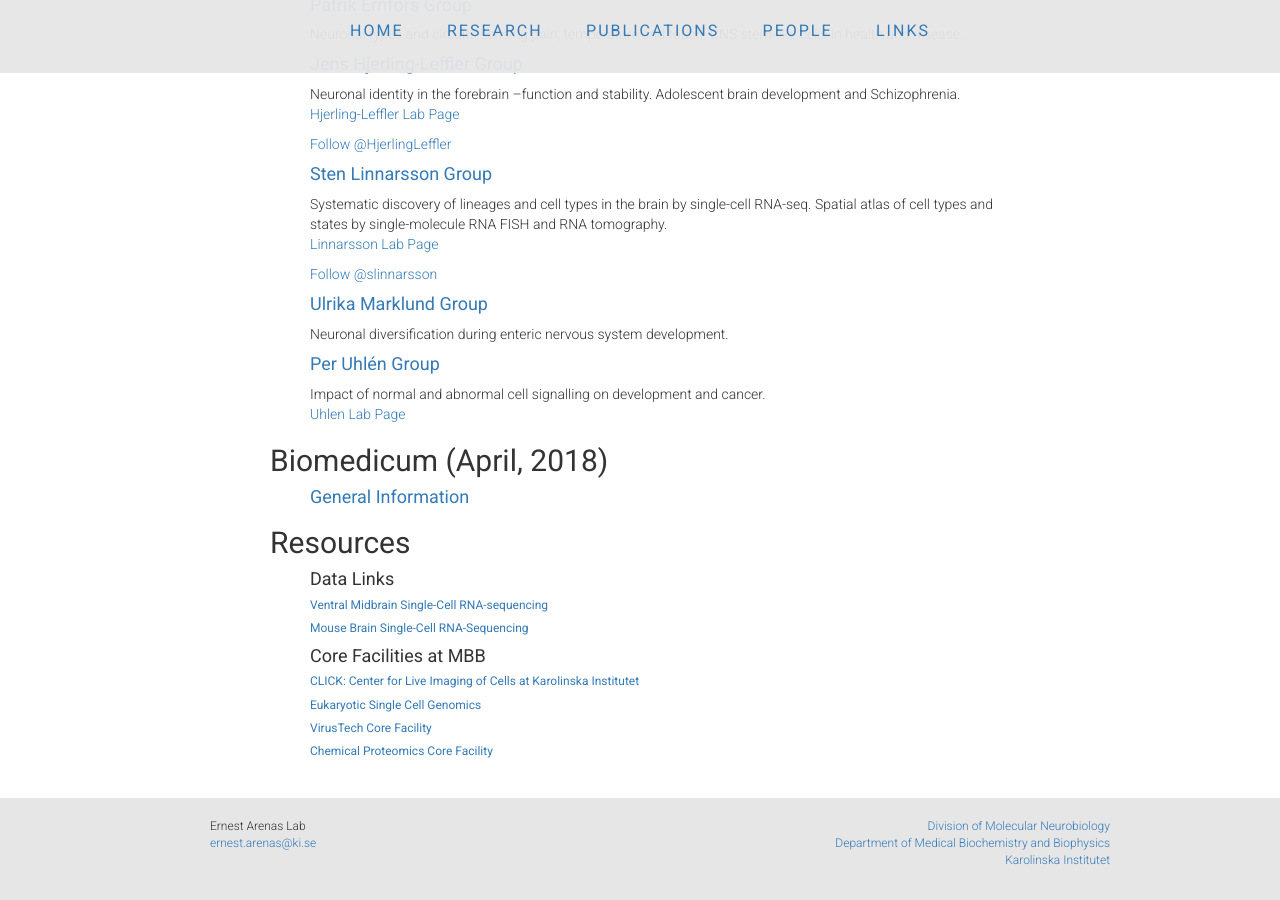
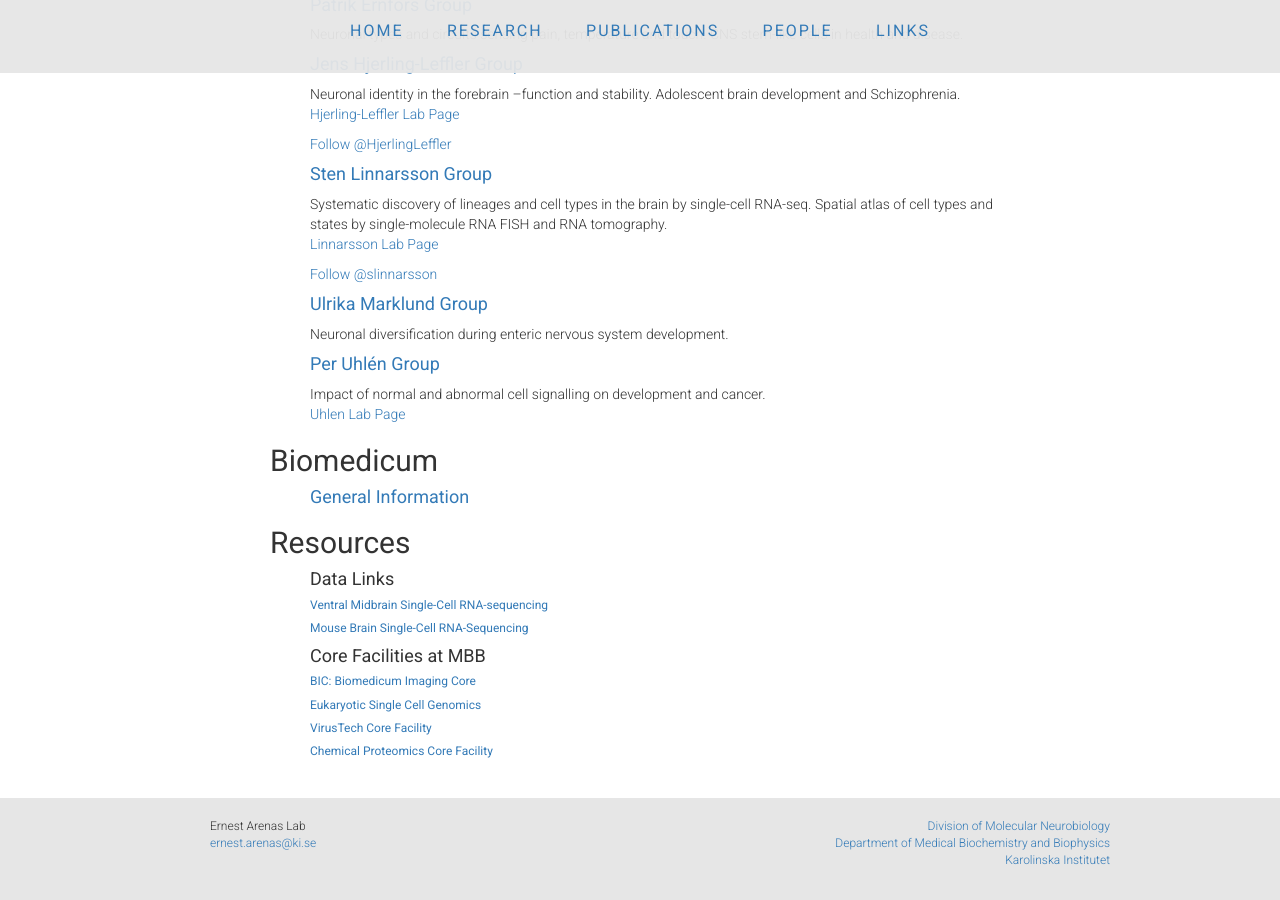
Before and after one commit to ArenasLab/arenaslab.github.io, a Jekyll site: the page links/index.html, which Jekyll copies as it is, in a window 1280 px wide and 900 px high, scrolled down 676 px. Built offline with Jekyll 4.4.1, drawn with Linux system fonts in a browser that asks for light colours; comment, search, counter and statistics services are not loaded.

Commit message:
Update index.html

```diff
--- a/links/index.html
+++ b/links/index.html
@@ -78,7 +78,7 @@
                 <a href="http://www.uhlenlab.org/" target="_blank">Uhlen Lab Page</a></p>
 	    </ul>
 
-          <h2>Biomedicum (April, 2018)</h2>
+          <h2>Biomedicum</h2>
 	    <ul class="posts">
               <h4><a href="http://ki.se/en/about/biomedicum-laboratory-of-the-future">General Information</a></h4>
             </ul>
@@ -89,7 +89,7 @@
 		    <h6><a href="http://linnarssonlab.org/ventralmidbrain/">Ventral Midbrain Single-Cell RNA-sequencing</a></h6>
 		    <h6><a href="http://mousebrain.org/doku.php">Mouse Brain Single-Cell RNA-Sequencing</a></h6>
               <h4>Core Facilities at MBB</h4>
-		    <h6><a href="http://www.molneuro.mbb.ki.se/click/">CLICK: Center for Live Imaging of Cells at Karolinska Institutet</a></h6>
+		    <h6><a href="https://ki.se/en/research/biomedicum-imaging-core-bic">BIC: Biomedicum Imaging Core</a></h6>
 		    <h6><a href="https://www.scilifelab.se/facilities/eukaryotic-single-cell-genomics/">Eukaryotic Single Cell Genomics</a></h6>
 	            <h6><a href="http://ki.se/en/cmb/virustech-core-facility">VirusTech Core Facility</a></h6>
 		    <h6><a href="http://ki.se/en/mbb/chemical-proteomics-core-facility">Chemical Proteomics Core Facility</a></h6>
```
